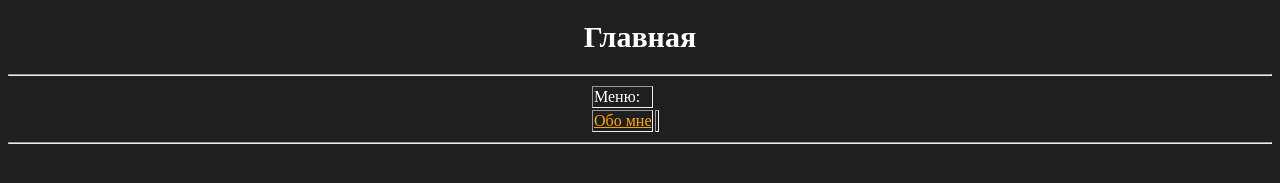
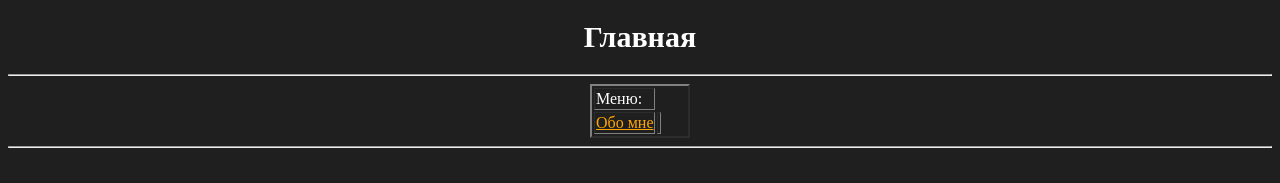
Before and after one commit to site290/fbgm, a plain HTML site: page index.html in a window 1280 px wide. Shown: the top 183 px of the page. Drawn offline with Linux system fonts and the light colour scheme.

Commit message:
update style.css

```diff
--- a/css/style.css
+++ b/css/style.css
@@ -27,7 +27,7 @@ body {
   width: 100px;
   table-layout: auto;
   color: white;
-  border: 2px;
+  border: 2;
 }
 
 .par {
```
